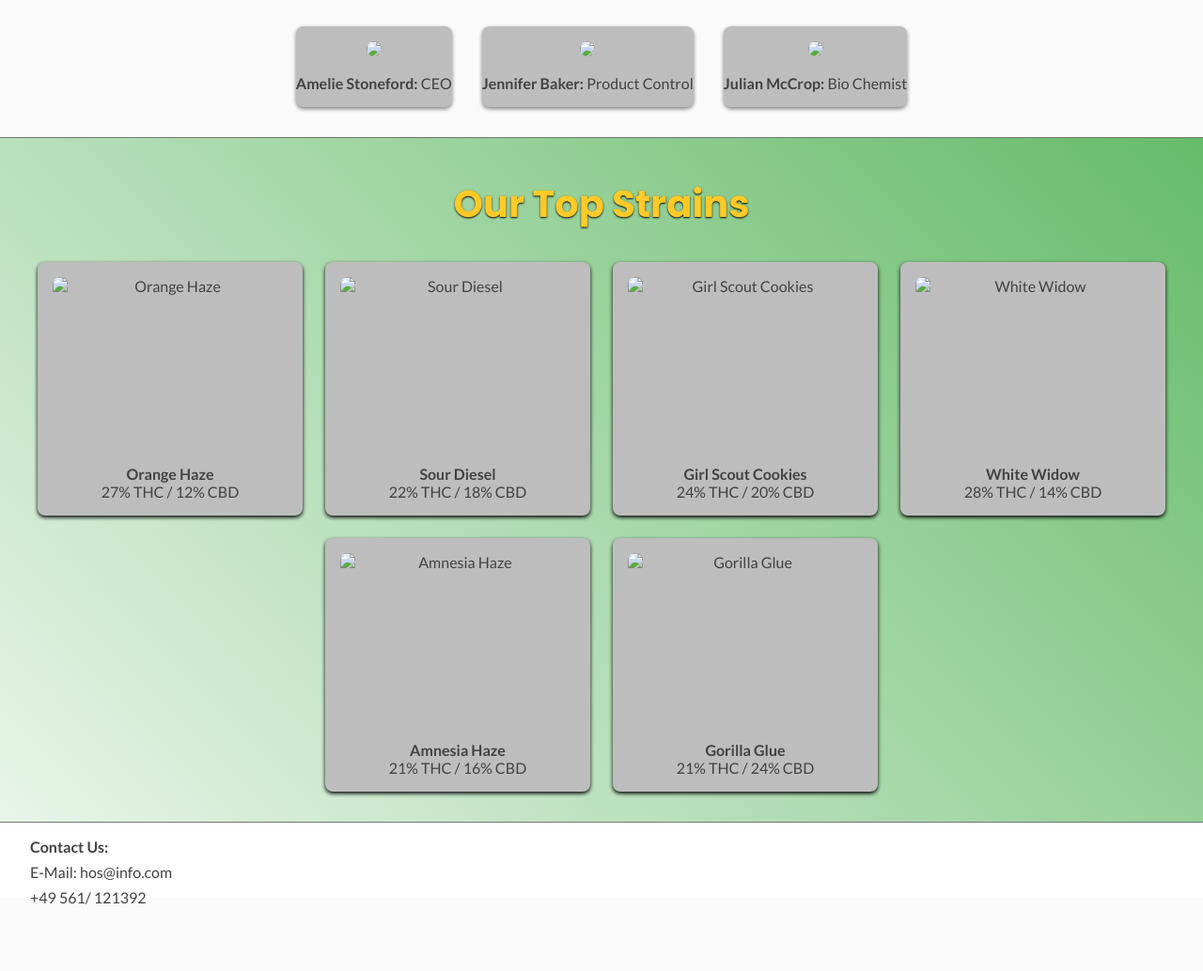
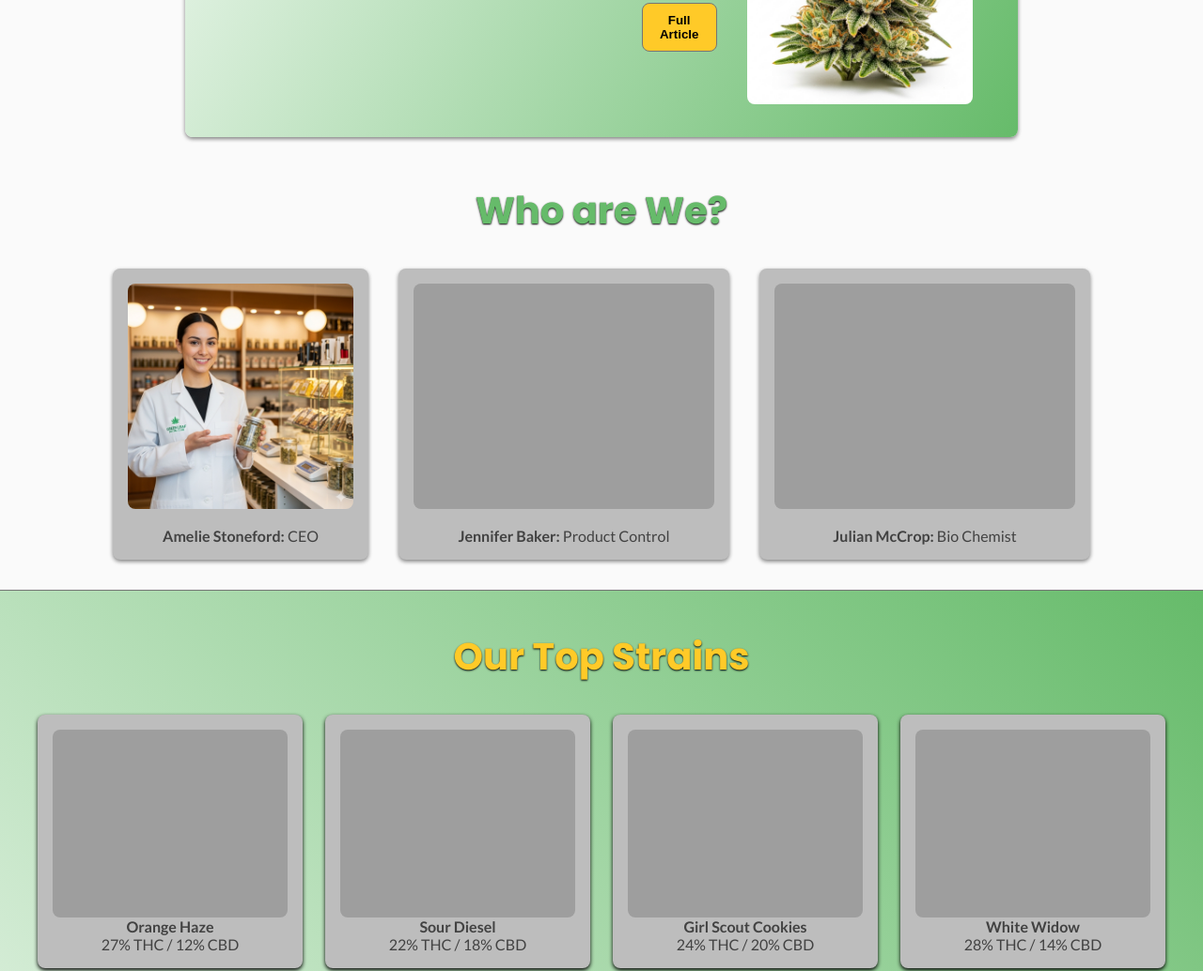
Before and after one commit to clizzix/hos, a plain HTML site: page index.html in a window 1280 px wide. Shown: the part 1397-2431 px from the top of the page at 94% size. Before the commit the page ends 2378 px from the top, so only its background shows below. Drawn offline with Linux system fonts and the light colour scheme; the site is published under a folder, as on GitHub Pages, so addresses that start at the root find nothing.

Commit message:
removed absolute img paths

```diff
--- a/index.html
+++ b/index.html
@@ -25,7 +25,7 @@
         <section id="about">
             <div class="about-section">
                 <div class="image-container">
-                    <img src="/assets/hos.png" alt="logo" class="logo-img">
+                    <img src="assets/hos.png" alt="logo" class="logo-img">
                 </div>
                 <div class="about-content">
                     <h3>Our Mission</h3>
@@ -37,7 +37,7 @@
             <h2>Club News</h2>
             <div class="news-card">
                 <div class="news-image-container">
-                    <img src="/assets/contest.png" alt="contest">
+                    <img src="assets/contest.png" alt="contest">
                 </div>
                 <div class="news-content">
                     <h3>Heading</h3>
@@ -47,7 +47,7 @@
             </div>
             <div class="news-card-middle">
                 <div class="news-image-container">
-                    <img src="/assets/opening.png" alt="contest">
+                    <img src="assets/opening.png" alt="contest">
                 </div>
                 <div class="news-content">
                     <h3>Heading</h3>
@@ -57,7 +57,7 @@
                 </div>
             <div class="news-card">
                 <div class="news-image-container">
-                    <img src="/assets/strainotm.png" alt="contest">
+                    <img src="assets/strainotm.png" alt="contest">
                 </div>
                 <div class="news-content">
                     <h3>Heading</h3>
@@ -71,19 +71,19 @@
             <div class="member-container">
                 <div class="member-card">
                     <figure>
-                    <img src="/assets/employeeone.png">
+                    <img src="assets/employeeone.png">
                     <figcaption><strong>Amelie Stoneford:</strong> CEO</figcaption>
                     </figure>
                 </div>
                 <div class="member-card">
                     <figure>
-                    <img src="/assets/employeetwo.png">
+                    <img src="assets/employeetwo.png">
                     <figcaption><strong>Jennifer Baker:</strong> Product Control</figcaption>
                     </figure>
                 </div>
                 <div class="member-card">
                     <figure>
-                    <img src="/assets/employeethree.png">
+                    <img src="assets/employeethree.png">
                     <figcaption><strong>Julian McCrop:</strong> Bio Chemist</figcaption>
                     </figure>
                 </div>
@@ -93,32 +93,32 @@
             <h2>Our Top Strains</h2>
             <div class="strain-container">
             <div class="strains-cards">
-                <img src="/assets/weedone.png" alt="Orange Haze">
+                <img src="assets/weedone.png" alt="Orange Haze">
                 <h4>Orange Haze</h4>
                 <p>27% THC / 12% CBD</p>
             </div>
                 <div class="strains-cards">
-                <img src="/assets/weedtwo.png" alt="Sour Diesel">
+                <img src="assets/weedtwo.png" alt="Sour Diesel">
                 <h4>Sour Diesel</h4>
                 <p>22% THC / 18% CBD</p>
             </div>
                 <div class="strains-cards">
-                <img src="/assets/indicaone.png" alt="Girl Scout Cookies">
+                <img src="assets/indicaone.png" alt="Girl Scout Cookies">
                 <h4>Girl Scout Cookies</h4>
                 <p>24% THC / 20% CBD</p>
             </div>
                 <div class="strains-cards">
-                <img src="/assets/indicatwo.png" alt="White Widow">
+                <img src="assets/indicatwo.png" alt="White Widow">
                 <h4>White Widow</h4>
                 <p>28% THC / 14% CBD</p>
             </div>
                 <div class="strains-cards">
-                <img src="/assets/strainone.jpg" alt="Amnesia Haze">
+                <img src="assets/strainone.jpg" alt="Amnesia Haze">
                 <h4>Amnesia Haze</h4>
                 <p>21% THC / 16% CBD</p>
             </div>
                 <div class="strains-cards">
-                <img src="/assets/straintwo.jpg" alt="Gorilla Glue">
+                <img src="assets/straintwo.jpg" alt="Gorilla Glue">
                 <h4>Gorilla Glue</h4>
                 <p>21% THC / 24% CBD</p>
             </div>
```
